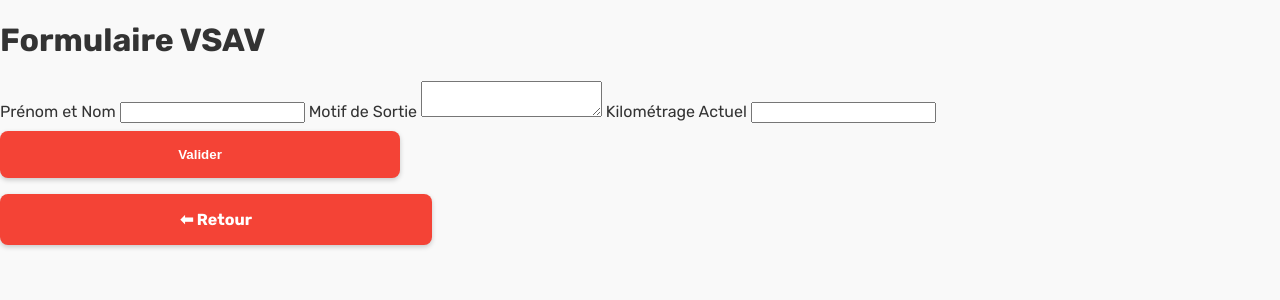
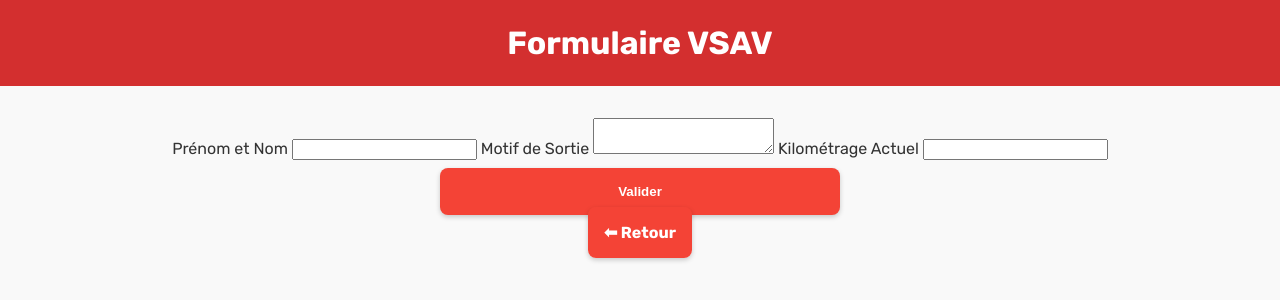
Before and after one commit to Cyril60620/cs-mareuil, a plain HTML site: page vsav.html in a window 1280 px wide. Drawn offline with Linux system fonts and the light colour scheme.

Commit message:
Add files via upload

```diff
--- a/vsav.html
+++ b/vsav.html
@@ -3,13 +3,16 @@
 <head>
   <meta charset="UTF-8">
   <meta name="viewport" content="width=device-width, initial-scale=1.0">
-  <title>VTUPA - Suivi Kilométrage</title>
+  <title>VSAV - Suivi Kilométrage</title>
   <link href="https://fonts.googleapis.com/css2?family=Rubik:wght@400;700&display=swap" rel="stylesheet">
   <link rel="stylesheet" href="style.css">
 </head>
 <body>
+  <header>
     <h1>Formulaire VSAV</h1>
+  </header>
 
+  <main>
     <form id="vsav-form">
       <label for="nom">Prénom et Nom</label>
       <input type="text" id="nom" name="nom" required>
@@ -24,6 +27,7 @@
     </form>
 
     <a href="kilometrage.html" class="back-button">⬅ Retour</a>
+  </main>
 
   <script>
     document.getElementById("vsav-form").addEventListener("submit", function(e) {
```
Lines whose indentation alone changed are shown as unchanged.
